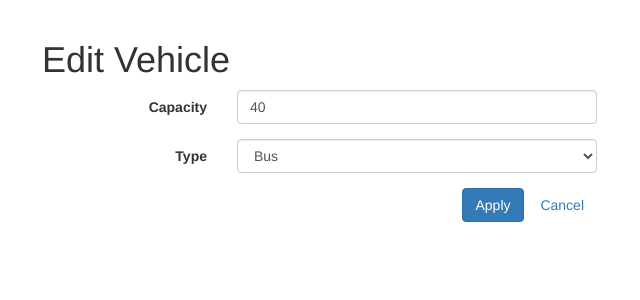
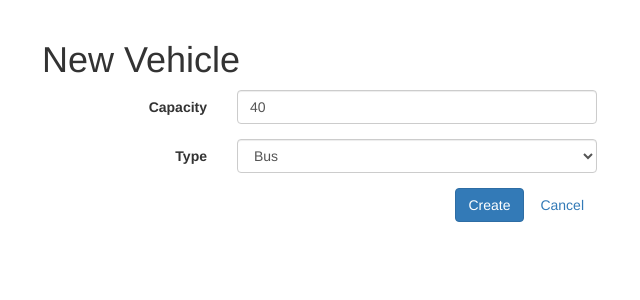
Before and after one commit to jb38/cs329-project, a PHP site: page /vehicles/new.php in a window 1280 px wide. Shown: the part 52-352 px from the top of the page, without its empty margins (28-668 px from the left). Run offline with PHP 8.4, Linux system fonts and the light colour scheme; data comes from the database, SQL or seed files in the repository; data that the repository does not hold is empty; a stand-in replaces the project's code that opens the database connection.

Commit message:
yet another edit to test

```diff
--- a/site/vehicles/new.php
+++ b/site/vehicles/new.php
@@ -27,7 +27,7 @@
 
     <div class="container">
 
-      <h1>Edit Vehicle</h1>
+      <h1>New Vehicle</h1>
 
       <form class="form form-horizontal" method="POST" action="edit.php">
 
@@ -64,7 +64,7 @@
 
           <div class="form-group">
             <div class="col-sm-6 text-right">
-              <button class="btn btn-primary">Apply</button>
+              <button class="btn btn-primary">Create</button>
               <a class="btn btn-link" href="index.php">Cancel</a>
             </div>
           </div>
```
Also changed, not shown: site/vehicles/edit.php (+5 -6 lines).
